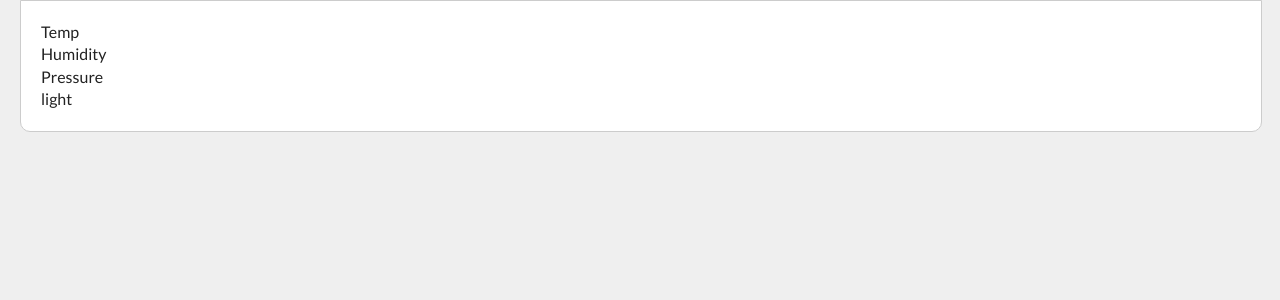
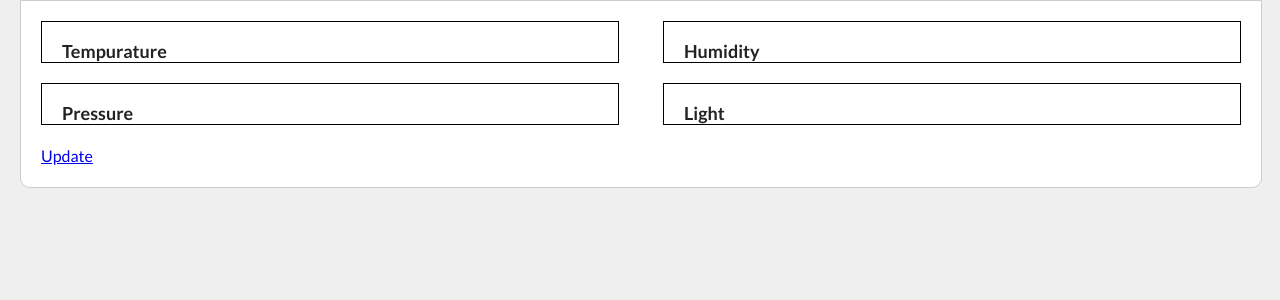
Before and after one commit to russelltaylor05/serial, a PHP site: page / in a window 1280 px wide. Shown: the part 93-393 px from the top of the page. Run offline with PHP 8.4, Linux system fonts and the light colour scheme; data that the repository does not hold is empty; some libraries are stand-ins or nearby versions.

Commit message:
basic json functionality

```diff
--- a/include.php
+++ b/include.php
@@ -8,4 +8,22 @@ function debug($var) {
 }
 
 
+function dbConnect() {
+
+  $host = 'localhost';
+  $user = 'root';
+  $pass = 'password';
+  $db = 'serial';
+
+  $con = mysql_connect($host, $user, $pass);
+  if (!$con) {
+       die('Could not connect: ' . mysql_error());
+  }
+
+  mysql_select_db($db, $con);
+
+  return $con;
+}
+
+
 ?>
--- a/index.php
+++ b/index.php
@@ -4,22 +4,9 @@ include 'include.php';
 error_reporting(E_ALL);
 ini_set('display_errors', '1');
 
-$host = 'localhost';
-$user = 'root';
-$pass = 'password';
-$db = 'serial';
-
-$con = mysql_connect($host, $user, $pass);
-if (!$con) {
-     die('Could not connect: ' . mysql_error());
-}
-
-mysql_select_db($db, $con);
-
+$con = dbConnect();
 $result = mysql_query("SELECT * FROM info ORDER BY time DESC LIMIT 1");
 $row = mysql_fetch_array($result);
-
-
 mysql_close($con);
 
 ?>
@@ -34,6 +21,7 @@ mysql_close($con);
   <link rel="stylesheet" href="styles.css">
 </head>
 <body>
+
   <div id="header">
     <div>
       <h1>Remote Weather Station</h1>
@@ -41,19 +29,53 @@ mysql_close($con);
   </div>
 
   <div id="container">
-    <div>
-      <dl id="stats">
-        <dt>Temp</dt>
-        <dd><?php print $row['temp']; ?></dd>
-        <dt>Humidity</dt>
-        <dd><?php print $row['humidity']; ?></dd>
-        <dt>Pressure</dt>
-        <dd><?php print $row['pressure']; ?></dd>
-        <dt>light</dt>
-        <dd><?php print $row['light']; ?></dd>
-      </dl>
-    </div>
-  </div>
+    <div id="content" class="clearfix">
+      <ul id="alerts">
+
+      </ul>
+
+      <div id="temp" class="panel">
+        <div>
+          <h2>Tempurature</h2>
+          <h3><?php print $row['temp']; ?></h3>
+          <div class="chart">
+
+          </div>
+        </div>
+      </div>
+
+      <div id="humidity" class="panel right">
+        <div>
+          <h2>Humidity</h2>
+          <h3><?php print $row['humidity']; ?></h3>
+          <div class="chart">
+
+          </div>
+        </div>
+      </div>
+
+      <div id="pressure" class="panel">
+        <div>
+          <h2>Pressure</h2>
+          <h3><?php print $row['pressure']; ?></h3>
+          <div class="chart">
+
+          </div>
+        </div>
+      </div>
+
+      <div id="light" class="panel right">
+        <div>
+          <h2>Light</h2>
+          <h3><?php print $row['light']; ?></h3>
+          <div class="chart">
+
+          </div>
+        </div>
+      </div>
+      <a href="#" id="update">Update</a>
+    </div> <!-- /content -->
+  </div><!-- /container -->
 
   <!-- JS Scripts -->
   <script src="//ajax.googleapis.com/ajax/libs/jquery/1.8.2/jquery.min.js"></script>
--- a/js/main.js
+++ b/js/main.js
@@ -1,4 +1,31 @@
+
+
+function updateSingles(){
+
+  var jsonUrl = "grabvalues.php";
+  var result;
+  var response;
+
+  var response = $.getJSON(
+      jsonUrl,
+      {filter: 'all'},
+      function(json) {
+        $("#temp h3").html(json.temp);
+        $("#light h3").html(json.light);
+        $("#pressure h3").html(json.pressure);
+        $("#humidity h3").html(json.humidity);
+      }
+  );
+}
+
 $(document).ready(function(){
 
 
+$('#update').click(function(event){
+  event.preventDefault();
+  updateSingles();
 });
+
+
+
+});
--- a/styles.css
+++ b/styles.css
@@ -10,6 +10,7 @@ img {vertical-align: middle; }
 fieldset {border: 0; margin: 0; padding: 0;}
 textarea {resize: vertical;}
 
+h1, h2, h3, h4 {margin: 0; padding: 0; line-height: 1; }
 
 /* ==========================================================================
    Author's custom styles
@@ -25,7 +26,11 @@ body {padding: 20px;background: #efefef; font-family: lato;}
 #container > div {padding: 20px;}
 
 
-
+.panel {width: 48%; margin: 0 0 20px 0; float: left; border: 1px solid #000;}
+.panel.right {float: right;}
+.panel > div {padding: 20px;}
+.panel h2 {float: left; font-size: 18px;}
+.panel h3 {float: right; font-size: 16px;}
 
 
 
```
Also changed, not shown: grabvalues.php (added, +27 -0 lines), 3 other files.
